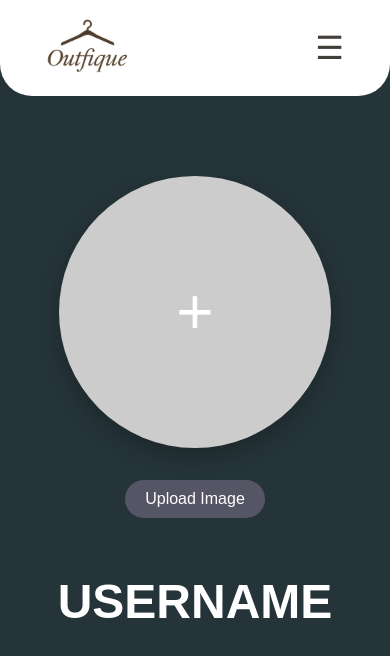
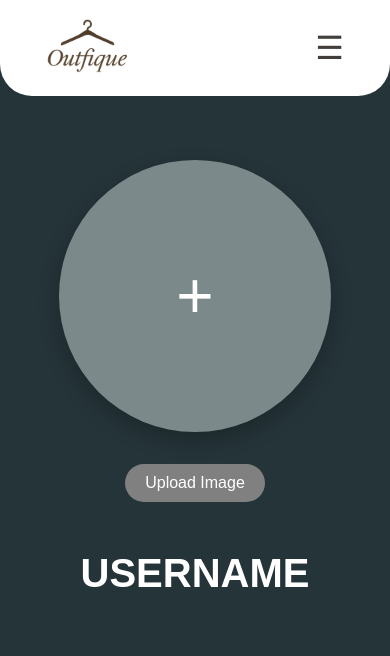
Before and after one commit to nowinoa/Outfit_planner, a React (Create React App) app in the folder outfit_planner/: page /outfits in a window 390 px wide. Shown: the top 656 px of the page. Built offline with nearby package versions, Linux system fonts and the light colour scheme; a web font is replaced by a local one.

Commit message:
updating profile-panel to use main variables and responsive sizes

```diff
--- a/outfit_planner/src/components/profile_panel/Profile_panel.css
+++ b/outfit_planner/src/components/profile_panel/Profile_panel.css
@@ -1,14 +1,28 @@
-/* === DESKTOP LAYOUT === */
 .profile-panel {
+  margin-top: 3rem;
+}
+
+.username-display {
   display: flex;
-  flex-direction: column;
-  align-items: flex-start;
-  margin-left: 10rem;
-  margin-top: 5rem;
+  justify-content: center;
+  align-items: center;
+}
+
+.username-display h2 {
+  font-size: 3rem;
+  color: white;
+}
+
+.profile-row {
+  display: flex;
+  flex-direction: row;
+  justify-content: space-around;
+  padding: 3rem 4rem;
+  margin: 1rem 10rem;
+  gap: 3rem;
 }
 
 .profile-picture-wrapper {
-  position: relative;
   display: flex;
   flex-direction: column;
   align-items: flex-start;
@@ -19,7 +33,7 @@
   width: 17rem;
   height: 17rem;
   border-radius: 50%;
-  background-color: #ccc;
+  background-color: var(--grey);
   object-fit: cover;
   display: flex;
   align-items: center;
@@ -41,10 +55,10 @@
 }
 
 .upload-btn {
-  background-color: #556;
+  background-color: var(--buttons);
   color: white;
   border-radius: 999px;
-  transition: background 0.3s ease;
+  /* transition: background 0.3s ease; */
 }
 
 .remove-btn {
@@ -64,21 +78,14 @@
   align-items: center;
 }
 
-.username-display {
-  margin-left: 6rem;
-  margin-top: -13rem;
-}
 
-.username-display h2 {
-  font-size: 3rem;
-  color: white;
-}
 
 /* === TABLET (<= 768px) === */
-@media (max-width: 768px) {
+ @media (max-width: 768px) {
   .profile-row {
     flex-direction: column;
     align-items: center;
+    gap: 0px
   }
 
   .username-display {
@@ -89,9 +96,9 @@
 }
 
 /* === MOBILE (<= 600px) === */
-@media (max-width: 600px) {
+@media (max-width: 468px) {
   .profile-panel {
-    margin-top: 5rem;
+    margin-top: 0rem;
     margin-left: auto;
     margin-right: auto;
     width: 100%;
@@ -114,6 +121,9 @@
     margin-left: 0;
     text-align: center;
   }
+  .username-display h2 {
+    font-size: 2.5rem;
+  }
 
   .upload-btn,
   .remove-btn {
```
